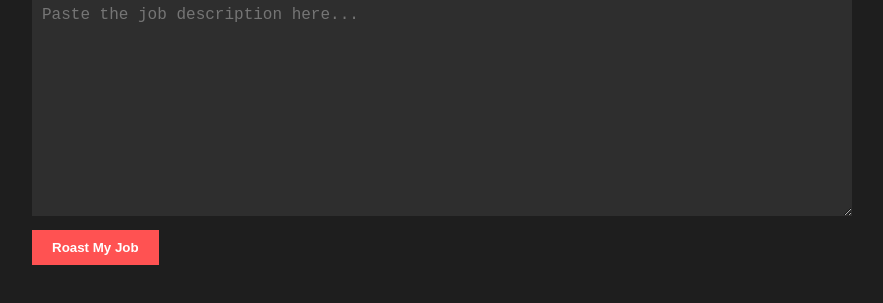
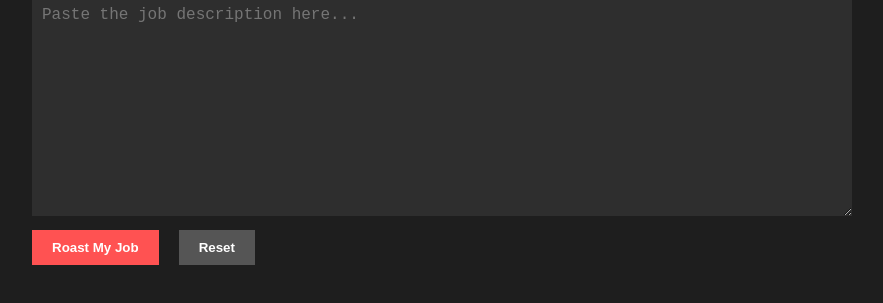
Before and after one commit to robhortn/roast-my-job, a website: page index.html in a window 1280 px wide. Shown: the part 119-422 px from the top of the page, without its empty margins (208-1091 px from the left). Drawn offline with Linux system fonts and the light colour scheme.

Commit message:
Add reset button

```diff
--- a/index.html
+++ b/index.html
@@ -1,16 +1,23 @@
-
 <!DOCTYPE html>
 <html lang="en">
   <head>
-    <meta charset="UTF-8">
+    <meta charset="UTF-8" />
     <title>Roast My Job</title>
-    <link rel="stylesheet" href="style.css">
+    <link rel="stylesheet" href="style.css" />
   </head>
   <body>
     <div class="container">
       <h1>🔥 Roast My Job 🔥</h1>
-        <textarea id="jobInput" placeholder="Paste the job description here..."></textarea>
+      <textarea
+        id="jobInput"
+        placeholder="Paste the job description here..."
+      ></textarea>
+
+      <div class="button-row">
         <button onclick="roastJob()">Roast My Job</button>
+        <button id="resetBtn" onclick="resetRoast()">Reset</button>
+      </div>
+
       <div id="loading" class="hidden">Roasting in progress... 🔥</div>
       <div id="output"></div>
     </div>
--- a/script.js
+++ b/script.js
@@ -27,3 +27,9 @@ async function roastJob() {
     loading.classList.add('hidden');
   }
 }
+
+function resetRoast() {
+  document.getElementById('jobInput').value = '';
+  document.getElementById('output').textContent = '';
+  document.getElementById('loading').classList.add('hidden');
+}
--- a/style.css
+++ b/style.css
@@ -1,4 +1,3 @@
-
 body {
   background-color: #1e1e1e;
   color: #f1f1f1;
@@ -46,3 +45,14 @@ button {
 .hidden {
   display: none;
 }
+
+#resetBtn {
+  margin-left: 10px;
+  background-color: #555;
+}
+
+.button-row {
+  display: flex;
+  gap: 10px;
+  margin-bottom: 10px;
+}
```
Lines whose indentation alone changed are shown as unchanged.
